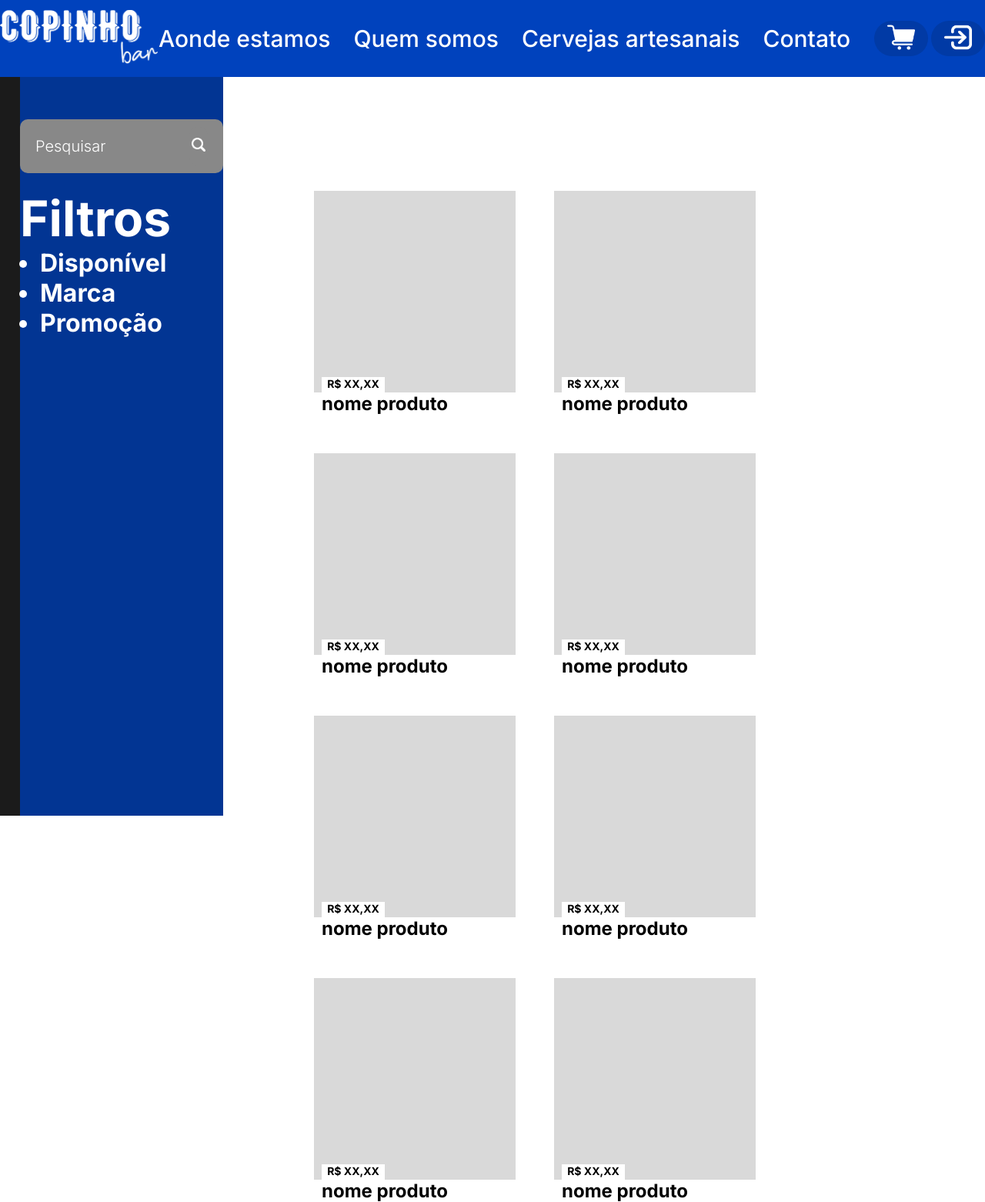
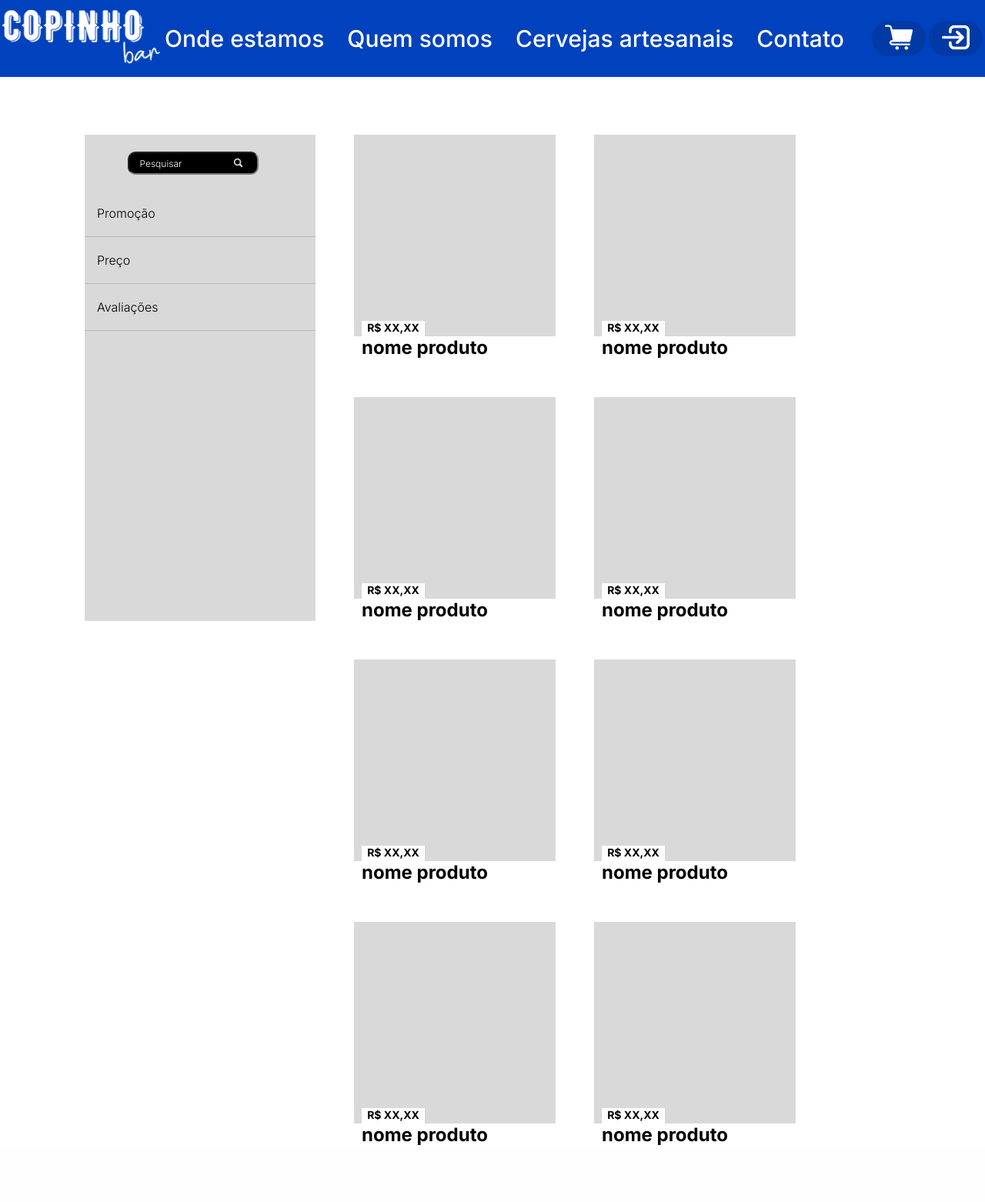
Before and after one commit to yuri-ferreira/copinho-bar, a PHP site: page /html/compras.html in a window 1280 px wide. Shown: the whole page at 77% size. After the commit the page ends 1488 px from the top, so only its background shows below. Run offline with PHP 8.4, Linux system fonts and the light colour scheme.

Commit message:
compras.html,style.css e htmls no geral
refiz compras.html e corrigi erros ortográficos

```diff
--- a/css/style.css
+++ b/css/style.css
@@ -200,110 +200,92 @@ footer .redes-sociais a img {
 }
 
 .filtros {
-  width: 600px;
-  height: 960px;
-  background-color: #023593;
-  border-left: 26px solid #1B1B1B;
+  width: 500px;
+  height: 632px;
+  background-color: #D9D9D9;
+  margin-top: 75px;
+  margin-left: 110px;
   display: flex;
   flex-direction: column;
-  flex-wrap: wrap;
-  align-content: center;
-  justify-content: flex-start;
-  align-items: flex-start;
+  align-items: center;
+
+}
+.filtros form {
+  margin-top: 22px;
+}
+
+.barra-pesquisa {
+  width: 170px;
+  height: 30px;
+  border-radius: 10px;
+  background-color: #000;
+  transition: ease-in-out 0.2s;
+  color: #FFF;
+  font-family: Inter;
+  font-size: 12px;
+  font-style: normal;
+  font-weight: 300;
+  line-height: normal;
+  padding: 8px 0px 8px 14px;
+  margin-bottom: 20px;
+}
+::placeholder {
+  color: white;
+  opacity: 1;
+}
+.barra-pesquisa:hover {
+  background-color: #2F2F2F;
+  transition: ease-in-out 0.2s;
+}
+.barra-pesquisa:focus {
+  outline: none;
+}
+form button img {
+  width: 15px;
+  height: 15px;
   position: relative;
-  margin-right: 0;
+  right: 38px;
+  top: 2px;
 }
 
 
-.barra-pesquisa {
-  width: 264px;
-  height: 50px;
-  background-color: #888888;
-  border-radius: 10px;
+
+.filtros-nav div {
+  width: 300px;
+  height: 60px;
+  background-color: #D9D9D9;
+  border-bottom: #B8B8B8 solid 1px;
   display: flex;
-  align-items: center;
-  justify-content: center;
-  margin-top: 65px;
+  flex-direction: row;
+    flex-wrap: nowrap;
+    align-items: center;
+    justify-content: space-between;
 }
-
-form {
-  width: 100%;
-  height: 50px;
-  background-color: #888888;
-  display: flex;
-  align-items: center;
-  border-radius: 10px;
-  padding: 10px 20px;
-}
-
-form input {
-  background-color: #888888;
-  border: none;
-  width: 100%;
-  height: 50px;
-  color: #FFF;
+.filtros-nav div p {
+  color: #000;
   font-family: Inter;
-  font-size: 20px;
+  font-size: 16px;
   font-style: normal;
   font-weight: 300;
   line-height: normal;
+  margin-left: 16px;
 }
 
-form input::placeholder {
-  background-color: #888888;
-  border: none;
-  color: #FFF;
-  font-family: Inter;
-  font-size: 20px;
-  font-style: normal;
-  font-weight: 300;
-  line-height: normal;
+.filtros-nav div button {
+  width: 20px;
+  height: 10px;
+  margin-right: 14px;
 }
-
-form input:focus {
-  outline: none;
-}
-
-.barra-pesquisa button {
-  border: 0px;
-  border-radius: 10px;
-  width: 24px;
-  height: 50px;
-  background-color: #888888;
-  cursor: pointer;
-}
-
-.barra-pesquisa button img {
-  width: 24px;
-  height: 24px;
-}
-
-.filtros h1 {
-  color: #FFF;
-  font-family: Inter;
-  font-size: 64px;
-  font-style: normal;
-  font-weight: 700;
-  line-height: normal;
-  margin-top: 30px;
-}
-
-.filtros ul {
-  color: #FFF;
-font-family: Inter;
-font-size: 32px;
-font-style: normal;
-font-weight: 700;
-line-height: normal;
-}
-
-.filtros ul li {
-  margin-left: 26px;
+.filtros-nav div button img {
+  width: 20px;
+  height: 10px;
+  margin-right: 14px;
 }
 
 .produtos {
-  margin-left: 118px;
-  margin-top: 148px;
+  margin-left: 50px;
+  margin-top: 75px;
+  margin-right: 150px;
 }
 
 .produtos ul {
--- a/html/cervejas-artesanais.html
+++ b/html/cervejas-artesanais.html
@@ -24,7 +24,7 @@
       </a>
       <nav>
         <ul>
-          <li><a href="/html/aonde-estamos.html">Aonde estamos</a></li>
+          <li><a href="/html/onde-estamos.html">Onde estamos</a></li>
           <li><a href="/html/quem-somos.html">Quem somos</a></li>
           <li>
             <a href="/html/cervejas-artesanais.html">Cervejas artesanais</a>
@@ -50,7 +50,7 @@
       /></a>
       <div class="footer-callback">
         <ul>
-          <li><a href="#">Aonde estamos</a></li>
+          <li><a href="#">Onde estamos</a></li>
           <li><a href="#">Quem somos</a></li>
           <li><a href="#">Cervejas artesanais</a></li>
           <li><a href="#">Contato</a></li>
--- a/html/compras.html
+++ b/html/compras.html
@@ -24,7 +24,7 @@
       </a>
       <nav>
         <ul>
-          <li><a href="/html/aonde-estamos.html">Aonde estamos</a></li>
+          <li><a href="/html/onde-estamos.html">Onde estamos</a></li>
           <li><a href="/html/quem-somos.html">Quem somos</a></li>
           <li>
             <a href="/html/cervejas-artesanais.html">Cervejas artesanais</a>
@@ -43,21 +43,29 @@
     </header>
     <section class="secao">
       <div class="filtros">
-        <div class="barra-pesquisa">
-          <form action="">
-            <input type="search" placeholder="Pesquisar" id="pesquisa" />
-            <button type="submit">
-              <img src="/img/lupa.png" alt="procurar" />
-            </button>
-          </form>
-        </div>
-        <h1>Filtros</h1>
-        <nav>
-          <ul>
-            <li>Disponível</li>
-            <li>Marca</li>
-            <li>Promoção</li>
-          </ul>
+        <form>
+          <div>
+            <input
+              type="search"
+              class="barra-pesquisa"
+              placeholder="Pesquisar"
+            />
+            <button type="submit"><img src="/img/lupa.png" alt="" /></button>
+          </div>
+        </form>
+        <nav class="filtros-nav">
+          <div class="f-of-promo">
+            <p>Promoção</p>
+            <button><img src="#" alt="" /></button>
+          </div>
+          <div class="f-preco">
+            <p>Preço</p>
+            <button><img src="#" alt="" /></button>
+          </div>
+          <div class="f-avaliacao">
+            <p>Avaliações</p>
+            <button><img src="#" alt="" /></button>
+          </div>
         </nav>
       </div>
       <div class="produtos">
--- a/html/contato.html
+++ b/html/contato.html
@@ -24,8 +24,8 @@
       </a>
       <nav>
         <ul>
-          <li><a href="/html/aonde-estamos.html">Aonde estamos</a></li>
-          <li><a href="/html/quem-somos.html">Quem somos</a></li>
+          <li><a href="/html/onde-estamos.html">Aonde estamos</a></li>
+          <li><a href="/html/quem-somos.html">Onde estamos</a></li>
           <li>
             <a href="/html/cervejas-artesanais.html">Cervejas artesanais</a>
           </li>
@@ -51,7 +51,7 @@
       <div class="footer-callback">
         <ul>
           <li><a href="#">Aonde estamos</a></li>
-          <li><a href="#">Quem somos</a></li>
+          <li><a href="#">Onde estamos</a></li>
           <li><a href="#">Cervejas artesanais</a></li>
           <li><a href="#">Contato</a></li>
         </ul>
--- a/html/aonde-estamos.html
+++ b/html/onde-estamos.html
@@ -24,7 +24,7 @@
       </a>
       <nav>
         <ul>
-          <li><a href="/html/aonde-estamos.html">Aonde estamos</a></li>
+          <li><a href="/html/onde-estamos.html">Onde estamos</a></li>
           <li><a href="/html/quem-somos.html">Quem somos</a></li>
           <li>
             <a href="/html/cervejas-artesanais.html">Cervejas artesanais</a>
@@ -50,7 +50,7 @@
       /></a>
       <div class="footer-callback">
         <ul>
-          <li><a href="#">Aonde estamos</a></li>
+          <li><a href="#">Onde estamos</a></li>
           <li><a href="#">Quem somos</a></li>
           <li><a href="#">Cervejas artesanais</a></li>
           <li><a href="#">Contato</a></li>
--- a/html/perfil.html
+++ b/html/perfil.html
@@ -24,7 +24,7 @@
       </a>
       <nav>
         <ul>
-          <li><a href="/html/aonde-estamos.html">Aonde estamos</a></li>
+          <li><a href="/html/onde-estamos.html">Onde estamos</a></li>
           <li><a href="/html/quem-somos.html">Quem somos</a></li>
           <li>
             <a href="/html/cervejas-artesanais.html">Cervejas artesanais</a>
@@ -50,7 +50,7 @@
       /></a>
       <div class="footer-callback">
         <ul>
-          <li><a href="#">Aonde estamos</a></li>
+          <li><a href="#">Onde estamos</a></li>
           <li><a href="#">Quem somos</a></li>
           <li><a href="#">Cervejas artesanais</a></li>
           <li><a href="#">Contato</a></li>
--- a/html/quem-somos.html
+++ b/html/quem-somos.html
@@ -24,7 +24,7 @@
       </a>
       <nav>
         <ul>
-          <li><a href="/html/aonde-estamos.html">Aonde estamos</a></li>
+          <li><a href="/html/onde-estamos.html">Onde estamos</a></li>
           <li><a href="/html/quem-somos.html">Quem somos</a></li>
           <li>
             <a href="/html/cervejas-artesanais.html">Cervejas artesanais</a>
@@ -50,7 +50,7 @@
       /></a>
       <div class="footer-callback">
         <ul>
-          <li><a href="#">Aonde estamos</a></li>
+          <li><a href="#">Onde estamos</a></li>
           <li><a href="#">Quem somos</a></li>
           <li><a href="#">Cervejas artesanais</a></li>
           <li><a href="#">Contato</a></li>
--- a/index.html
+++ b/index.html
@@ -24,7 +24,7 @@
       </a>
       <nav>
         <ul>
-          <li><a href="/html/aonde-estamos.html">Aonde estamos</a></li>
+          <li><a href="/html/onde-estamos.html">Onde estamos</a></li>
           <li><a href="/html/quem-somos.html">Quem somos</a></li>
           <li>
             <a href="/html/cervejas-artesanais.html">Cervejas artesanais</a>
@@ -72,7 +72,7 @@
       /></a>
       <div class="footer-callback">
         <ul>
-          <li><a href="#">Aonde estamos</a></li>
+          <li><a href="#">Onde estamos</a></li>
           <li><a href="#">Quem somos</a></li>
           <li><a href="#">Cervejas artesanais</a></li>
           <li><a href="#">Contato</a></li>
```
